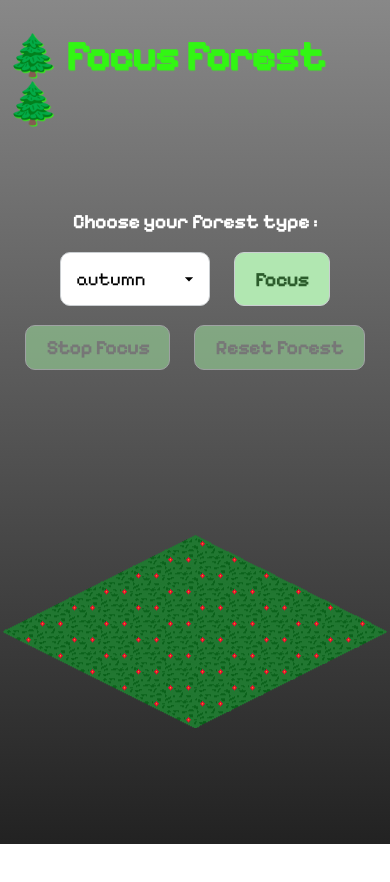
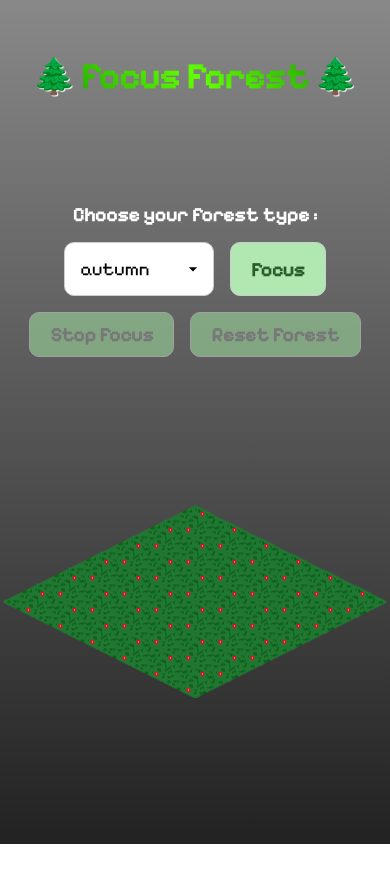
Before and after one commit to JohFaneco/forest-focus, an Angular app: page / in a window 390 px wide. Shown: the top 882 px of the page. After the commit the page ends 847 px from the top, so only its background shows below. Built offline with nearby package versions, Linux system fonts and the light colour scheme.

Commit message:
handle smaller screen + changement of title color

```diff
--- a/src/app/forest-focus/focus-forest.component.html
+++ b/src/app/forest-focus/focus-forest.component.html
@@ -1,5 +1,9 @@
 <div class="container">
-  <h1>🌲 Focus Forest 🌲</h1>
+  <div class="title">
+    <label>🌲</label>
+    <h1 class="text-title">Focus Forest</h1>
+    <label>🌲</label>
+  </div>
 
   <div class="container-actions">
 
@@ -32,10 +36,10 @@
 
   <app-canvas-forest></app-canvas-forest>
 
-   <!-- Timer -->
+  <!-- Timer -->
   <div class="wrappedTimer">
     @if (firstFocusActivated) {
-      <p class="timer">⏱️ Time focused: {{ formattedTimer }}</p>
+    <p class="timer">⏱️ Time focused: {{ formattedTimer }}</p>
     }
   </div>
   <!-- Timer -->
--- a/src/app/forest-focus/focus-forest.component.scss
+++ b/src/app/forest-focus/focus-forest.component.scss
@@ -7,13 +7,24 @@
   }
 }
 
-h1 {
+.title {
+  display: flex;
+  flex-direction: row;
   align-self: center;
+  align-items: center;
+  gap: 0.3rem;
   padding-bottom: 50px;
-  color: #32f613;
-  font-size: 2.5rem;
   text-shadow: 1px 1px 1px;
   margin: 2rem 0.5rem;
+  label {
+    font-size: 2.5rem;
+  }
+  .text-title {
+    font-size: 2.5rem;
+    color: transparent;
+    background-image: linear-gradient(45deg, #25ad00, #60ff00, #25ad00);
+    background-clip: text;
+  }
 }
 
 h1,
@@ -124,3 +135,23 @@ li {
     font-size: 1.5rem;
   }
 }
+
+@media (max-width: 400px) {
+  .title {
+    label {
+      font-size: 2.2rem;
+    }
+    .text-title {
+      font-size: 2.2rem;
+    }
+  }
+  .container-actions {
+    gap: 1rem;
+  }
+}
+
+@media (max-height: 750px) {
+  .title {
+    padding-bottom: 25px;
+  }
+}
```
